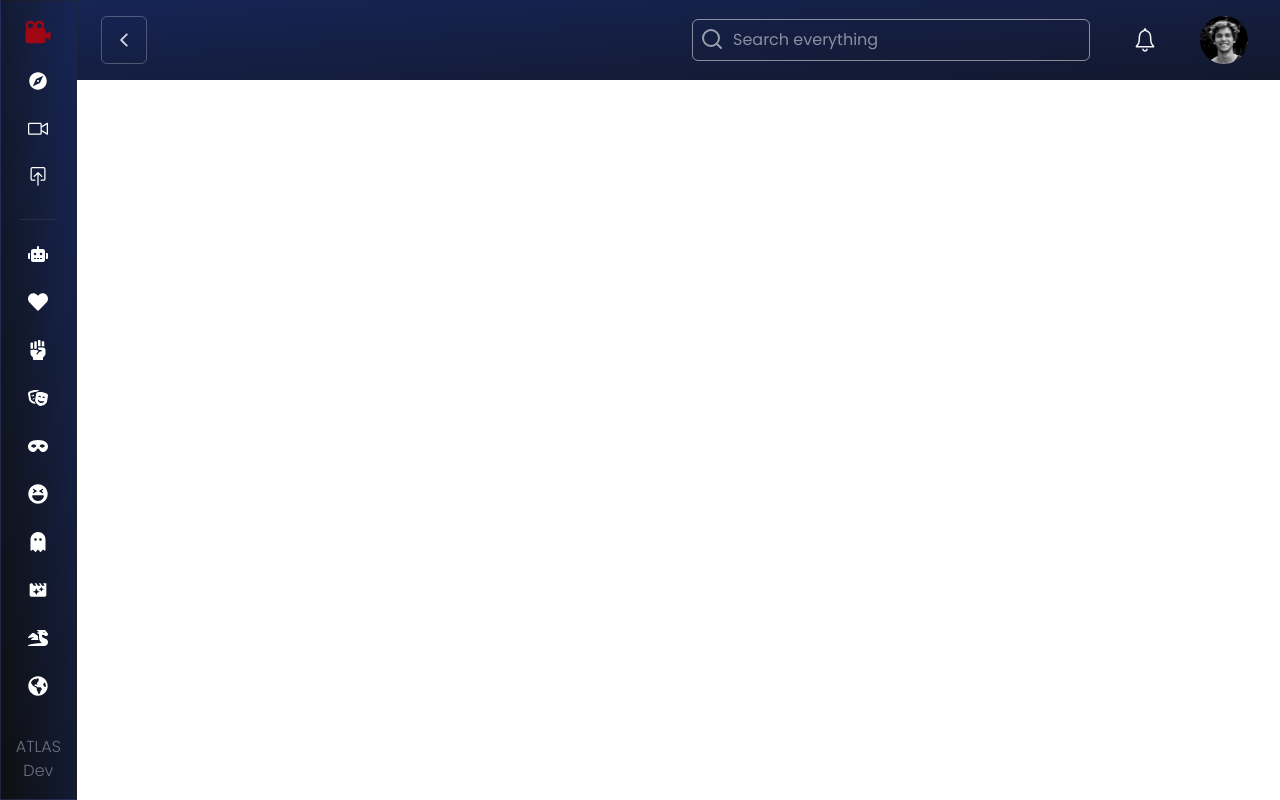
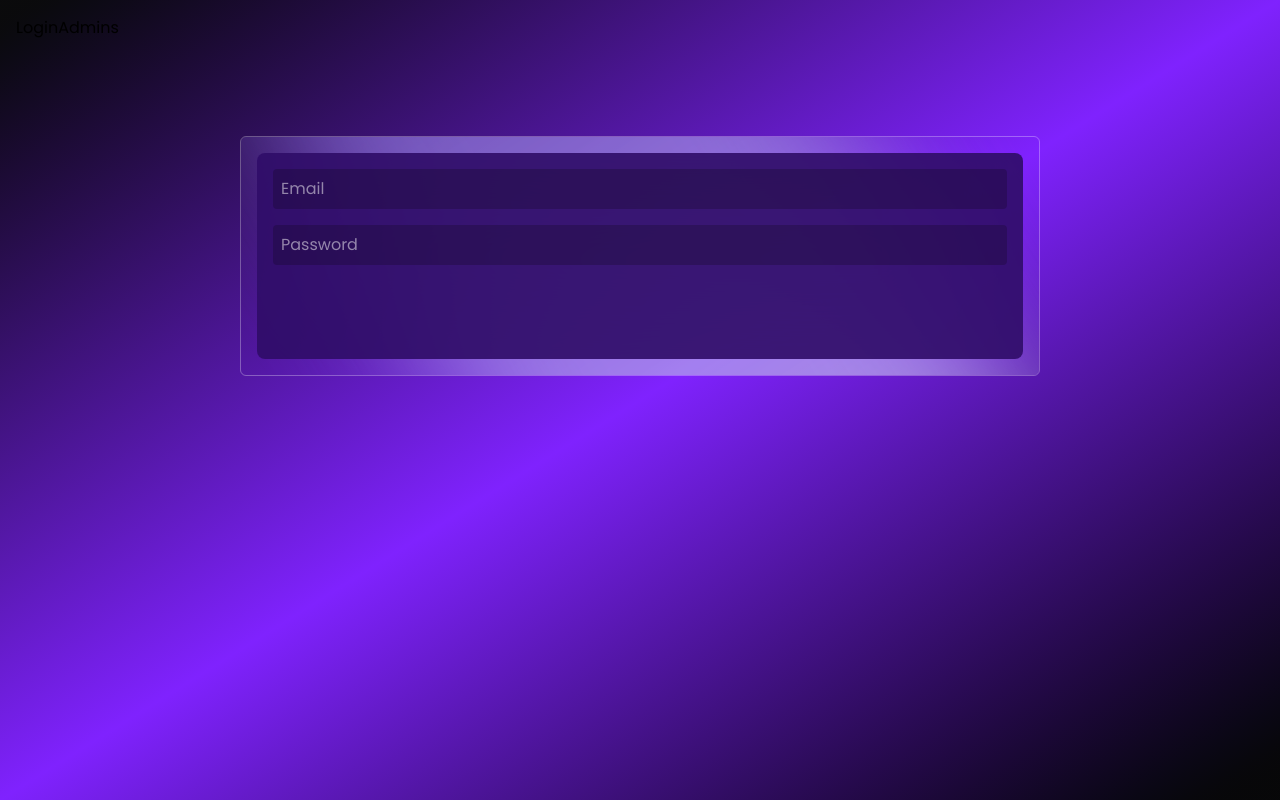
Before and after one commit to vicious-franco/Izacu-movies-full-stack, a React (Vite) app in the folder client/: page /admin/login in a window 1280 px wide. Before the commit this address had no page. Built offline with nearby package versions, Linux system fonts and the light colour scheme.

Commit message:
styling admin login form

```diff
--- /dev/null
+++ b/client/src/Admins/AdminLayout.jsx
@@ -0,0 +1,36 @@
+import React from "react";
+import { Outlet } from "react-router-dom";
+
+const AdminLayout = () => {
+  return (
+    <div className="min-h-screen bg-gradient-to-br from-black/30 via-violet-600 to-black/50 p-4">
+      <Outlet />
+      <div className="relative mt-24 flex items-center justify-center">
+        <div className="relative border border-white/30 rounded-md w-full md:max-w-[70vw] lg:max-w-[50em] h-60 overflow-hidden">
+          {/* Rotating background */}
+          <div className="absolute inset-0 animate-rotate">
+            <div className="w-[200%] h-[200%] -left-1/2 -top-1/2 absolute bg-gradient-to-r from-white  to-violet-800 rounded-full blur-3xl opacity-70" />
+          </div>
+
+          {/* Foreground form */}
+          <div className="absolute inset-0 flex items-center justify-center p-4">
+            <form className="w-full h-full bg-violet-950/90 backdrop-blur-3xl p-4 rounded-lg flex flex-col gap-4">
+              <input
+                type="email"
+                placeholder="Email"
+                className="w-full p-2 rounded bg-black/20 text-white outline-none"
+              />
+              <input
+                type="password"
+                placeholder="Password"
+                className="w-full p-2 rounded bg-black/20 text-white outline-none"
+              />
+            </form>
+          </div>
+        </div>
+      </div>
+    </div>
+  );
+};
+
+export default AdminLayout;
--- /dev/null
+++ b/client/src/Admins/Dashboard.jsx
@@ -0,0 +1,9 @@
+import React from 'react'
+
+const Dashboard = () => {
+  return (
+    <div>Dashboard</div>
+  )
+}
+
+export default Dashboard
--- /dev/null
+++ b/client/src/Admins/LoginAdmins.jsx
@@ -0,0 +1,9 @@
+import React from 'react'
+
+const LoginAdmins = () => {
+  return (
+    <div>LoginAdmins</div>
+  )
+}
+
+export default LoginAdmins
--- a/client/src/App.jsx
+++ b/client/src/App.jsx
@@ -1,12 +1,32 @@
 import React from "react";
 import RenderAll from "./component/RenderAll";
 import Context from "./context/Context";
+import { Routes, Route } from "react-router-dom";
+import HomePage from "./page/HomePage";
+import WatchPage from "./page/WatchPage";
+import SearchPage from "./page/SearchPage";
+import LoginAdmins from "./Admins/LoginAdmins";
+import Dashboard from "./Admins/Dashboard";
+import AdminLayout from "./Admins/AdminLayout";
 
 const App = () => {
   return (
     <div>
       <Context>
-        <RenderAll />
+        <Routes>
+          {/* Public Pages wrapped in RenderAll layout */}
+          <Route element={<RenderAll />}>
+            <Route index element={<HomePage />} />
+            <Route path="/watch" element={<WatchPage />} />
+            <Route path="/browse-movies" element={<SearchPage />} />
+          </Route>
+
+          {/* Admin Pages wrapped in AdminLayout */}
+          <Route element={<AdminLayout />}>
+            <Route path="/admin/login" element={<LoginAdmins />} />
+            <Route path="/admin/dashboard" element={<Dashboard />} />
+          </Route>
+        </Routes>
       </Context>
     </div>
   );
--- a/client/src/component/Profile.jsx
+++ b/client/src/component/Profile.jsx
@@ -3,6 +3,7 @@ import person from "../assets/images/slide4.jpg";
 import { CgProfile } from "react-icons/cg";
 import { MdOutlineAccountTree } from "react-icons/md";
 import { MyContext } from "../context/Context";
+import { RiAdminLine } from "react-icons/ri";
 import { motion } from "framer-motion";
 
 const Profile = () => {
@@ -17,40 +18,21 @@ const Profile = () => {
       className="absolute top-20 right-5 bg-blue-950 border border-white/40  z-100 rounded-md p-4 "
     >
       <div className="flex flex-col text-gray-300">
-        <div className="flex  items-center gap-3 ">
-          <span className="w-8 h-8  inline-block hover:cursor-pointer   overflow-hidden object-fit rounded-full">
-            <img src={person} className="w-ful h-full" alt="profile image" />
-          </span>
-          <p className=" text-sm">Irakaramale@gmail.com</p>
-        </div>
-        <div className="capitalize mt-5 text-gray-100">
+
+        <div className="capitalize  text-gray-100">
           <div className="flex items-center text-red-800 gap-1">
             <span className="text-xl">
-              <CgProfile />
+              <RiAdminLine />
             </span>
-            <h1 className=" font-semibold inline-block ">profile</h1>
+            <h1 className=" font-semibold inline-block uppercase">Admins</h1>
           </div>
           <div className="ml-3 mt-2">
-            <p className="hover:text-gray-400 cursor-pointer">Username</p>
             <p className="hover:text-gray-400 cursor-pointer">
-              profile picture
+              login admin
             </p>
           </div>
         </div>
-        <div className=" text-gray-100  capitalize  my-3">
-          <div className="flex items-center text-red-800 gap-1">
-            <span className="text-xl">
-              <MdOutlineAccountTree />
-            </span>
-            <h1 className=" font-semibold ">Account</h1>
-          </div>
-          <div className="ml-3 mt-2">
-            <p className="hover:text-gray-400 cursor-pointer">
-              Change password
-            </p>
-            <p className="hover:text-gray-400 cursor-pointer">LogOut</p>
-          </div>
-        </div>
+
       </div>
     </motion.div>
   );
--- a/client/src/component/RenderAll.jsx
+++ b/client/src/component/RenderAll.jsx
@@ -1,6 +1,6 @@
 import React, { useContext } from "react";
 import Sidebar from "./Sidebar";
-import { Route, Routes } from "react-router-dom";
+import { Route, Routes, Outlet } from "react-router-dom";
 import HomePage from "../page/HomePage";
 import LoginPage from "../page/LoginPage";
 import WatchPage from "../page/WatchPage";
@@ -18,12 +18,7 @@ const RenderAll = () => {
           <Navigations />
         </div>
         <div className="bg-white h-[90vh] w-full">
-          <Routes>
-            <Route index element={<HomePage />} />
-            <Route path="/login" element={<LoginPage />} />
-            <Route path="/watch" element={<WatchPage />} />
-            <Route path="/browse-movies" element={<SearchPage />} />
-          </Routes>
+          <Outlet />
         </div>
       </div>
     </section>
--- a/client/src/index.css
+++ b/client/src/index.css
@@ -18,9 +18,8 @@ body {
   cursor: pointer;
   margin-top: 2em;
 }
-.scroll-style-one::-webkit-scrollbar-thumb:hover{
+.scroll-style-one::-webkit-scrollbar-thumb:hover {
   background-color: darkred;
-
 }
 
 .scroll-style::-webkit-scrollbar {
@@ -82,4 +81,16 @@ input[type="range"]::-webkit-slider-thumb:hover {
   .animate-dance {
     animation: dance 2s infinite;
   }
+
+  @keyframes rotate {
+    0% {
+      transform: rotate(0deg);
+    }
+    100% {
+      transform: rotate(360deg);
+    }
+  }
+  .animate-rotate {
+    animation: rotate 3s linear infinite;
+  }
 }
```
